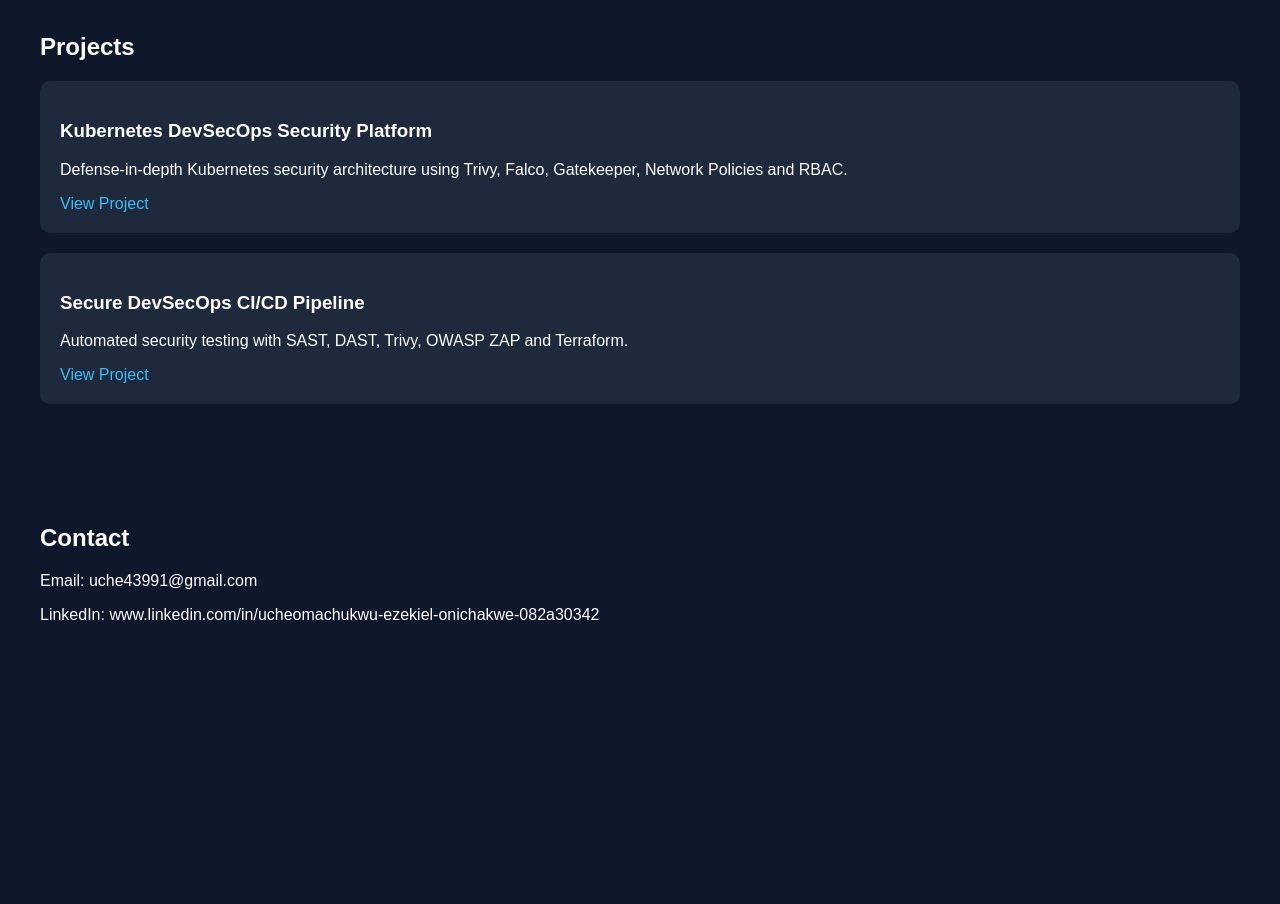
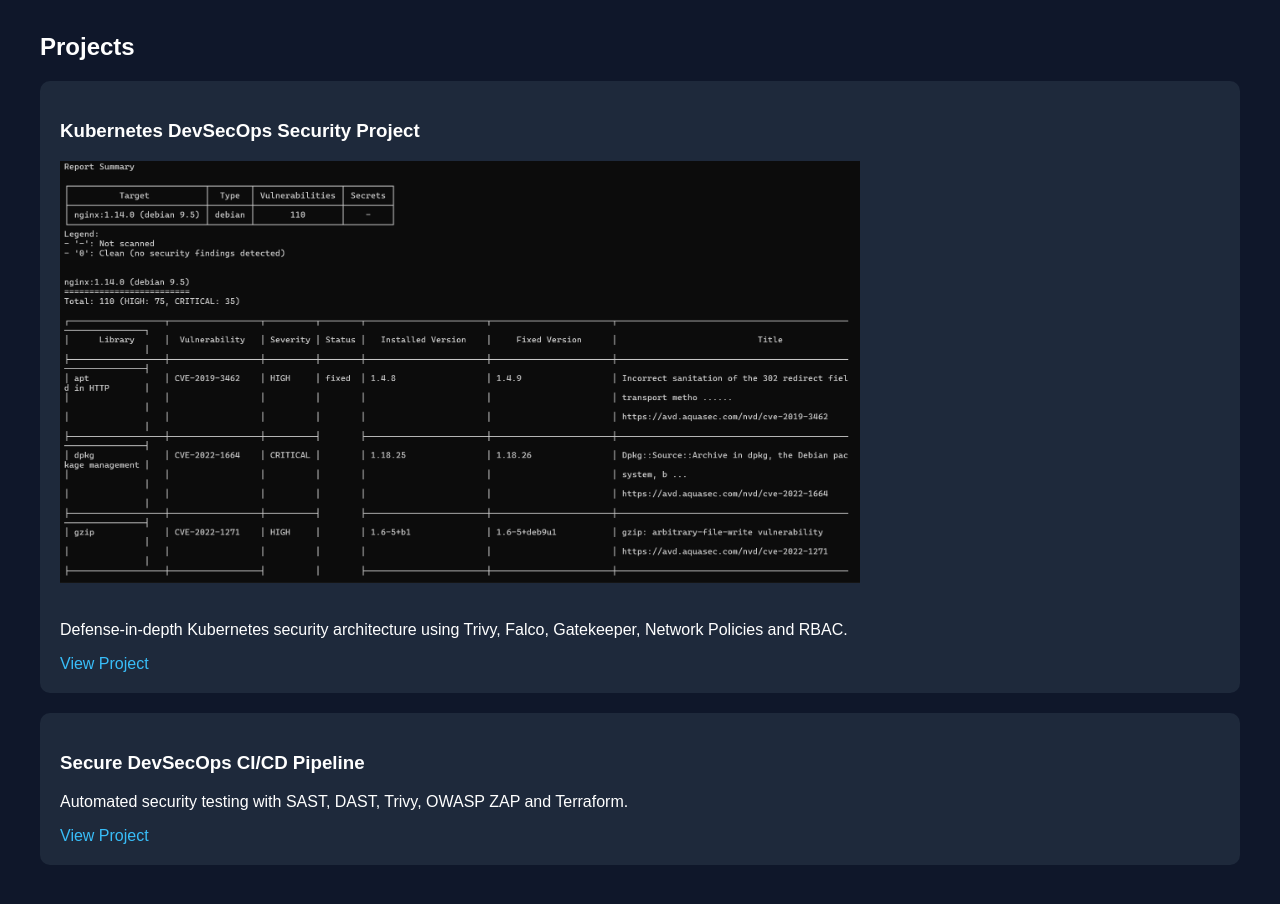
Before and after one commit to Ezekiel2708/portifolio, a plain HTML site: page index.html in a window 1280 px wide. Shown: the part 820-1724 px from the top of the page. Before the commit the page ends 1500 px from the top, so only its background shows below. Drawn offline with Linux system fonts and the light colour scheme.

Commit message:
Update index.html

```diff
--- a/index.html
+++ b/index.html
@@ -102,7 +102,10 @@ Linux • Python
 
 <div class="card">
 
-<h3>Kubernetes DevSecOps Security Platform</h3>
+<h3>Kubernetes DevSecOps Security Project</h3>
+  <img src="images/trivy-scan.png" width="800">
+
+<br><br>
 
 <p>
 Defense-in-depth Kubernetes security architecture using
```
